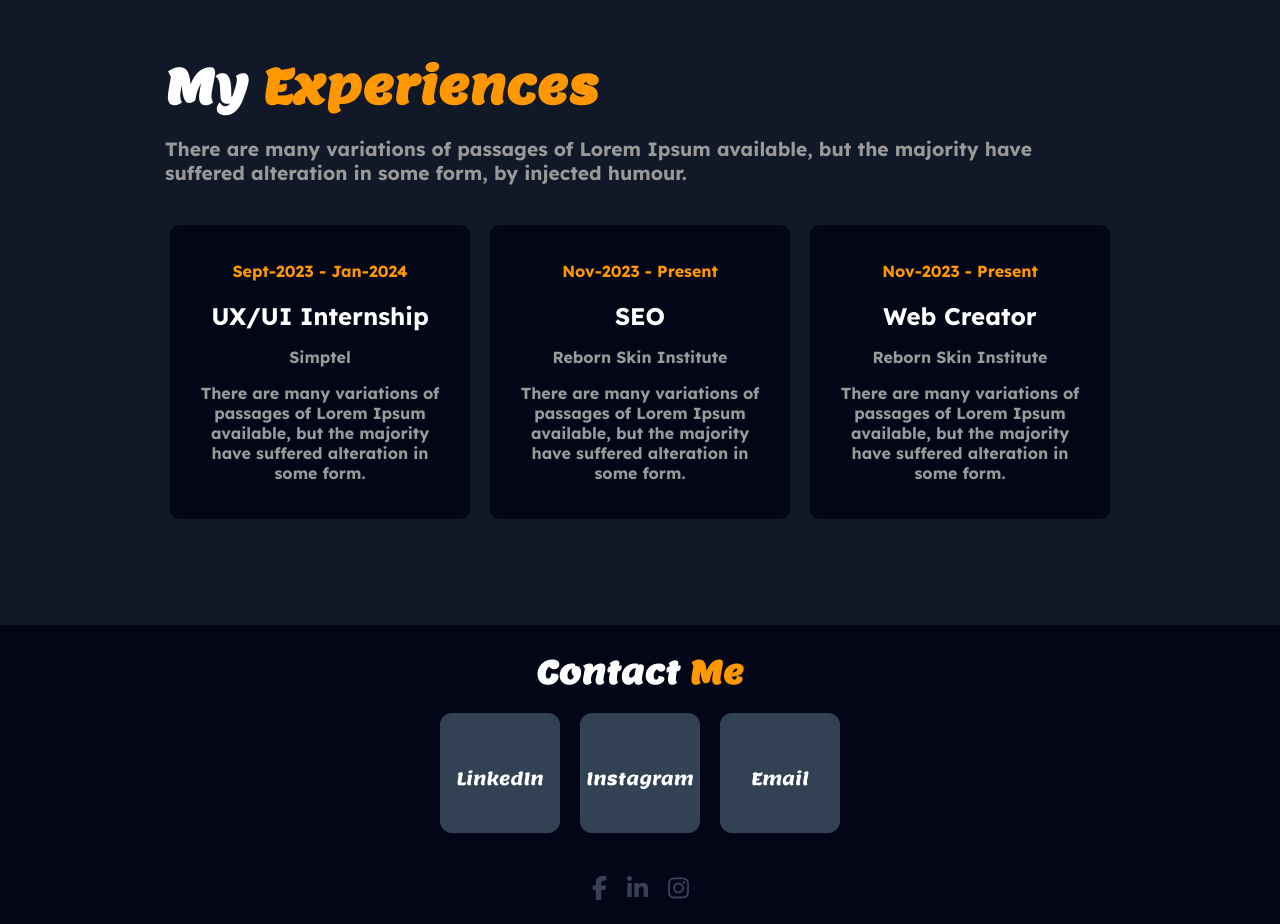
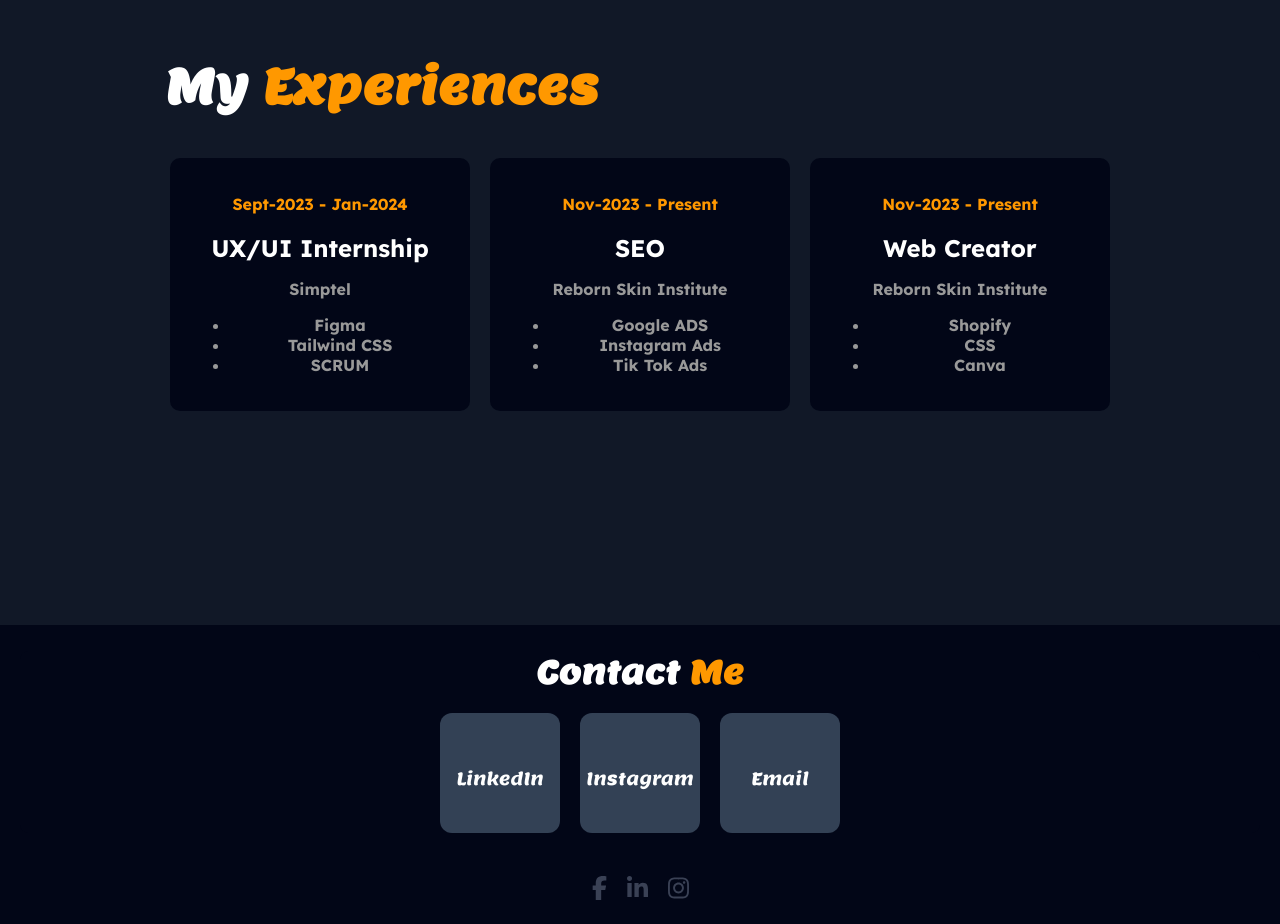
Before and after one commit to I5rov01/ivanpetrov, a React (Vite) app: page / in a window 1280 px wide. Shown: the part 2380-3304 px from the top of the page. Built offline with nearby package versions, Linux system fonts and the light colour scheme.

Commit message:
Update experience

```diff
--- a/src/Experience.jsx
+++ b/src/Experience.jsx
@@ -5,28 +5,27 @@
   return (
     <section id="experience">
     <div  className="services">
-      <div className="service-section">
+    <div className="service-section">
         <h1>My <span>Experiences</span></h1>
-        <p>There are many variations of passages of Lorem Ipsum available, but the majority have suffered alteration in some form, by injected humour.</p>
       </div>
       <div className="service-cards">
         <div className="service-card">
           <p className="date">Sept-2023 - Jan-2024</p>
           <h2 className="title">UX/UI Internship</h2>
           <p className="company">Simptel</p>
-          <p className="description">There are many variations of passages of Lorem Ipsum available, but the majority have suffered alteration in some form.</p>
+          <p className="description"><ul><li>Figma</li><li>Tailwind CSS</li><li>SCRUM</li></ul> </p>
         </div>
         <div className="service-card">
           <p className="date">Nov-2023 - Present</p>
           <h2 className="title">SEO</h2>
           <p className="company">Reborn Skin Institute</p>
-          <p className="description">There are many variations of passages of Lorem Ipsum available, but the majority have suffered alteration in some form.</p>
+          <p className="description"><ul><li>Google ADS</li><li>Instagram Ads</li><li>Tik Tok Ads</li></ul> </p>
         </div>
         <div className="service-card">
           <p className="date">Nov-2023 - Present</p>
           <h2 className="title">Web Creator</h2>
           <p className="company">Reborn Skin Institute</p>
-          <p className="description">There are many variations of passages of Lorem Ipsum available, but the majority have suffered alteration in some form.</p>
+          <p className="description"><ul><li>Shopify</li><li>CSS</li><li>Canva</li></ul> </p>
         </div>
       </div>
     </div>
```
